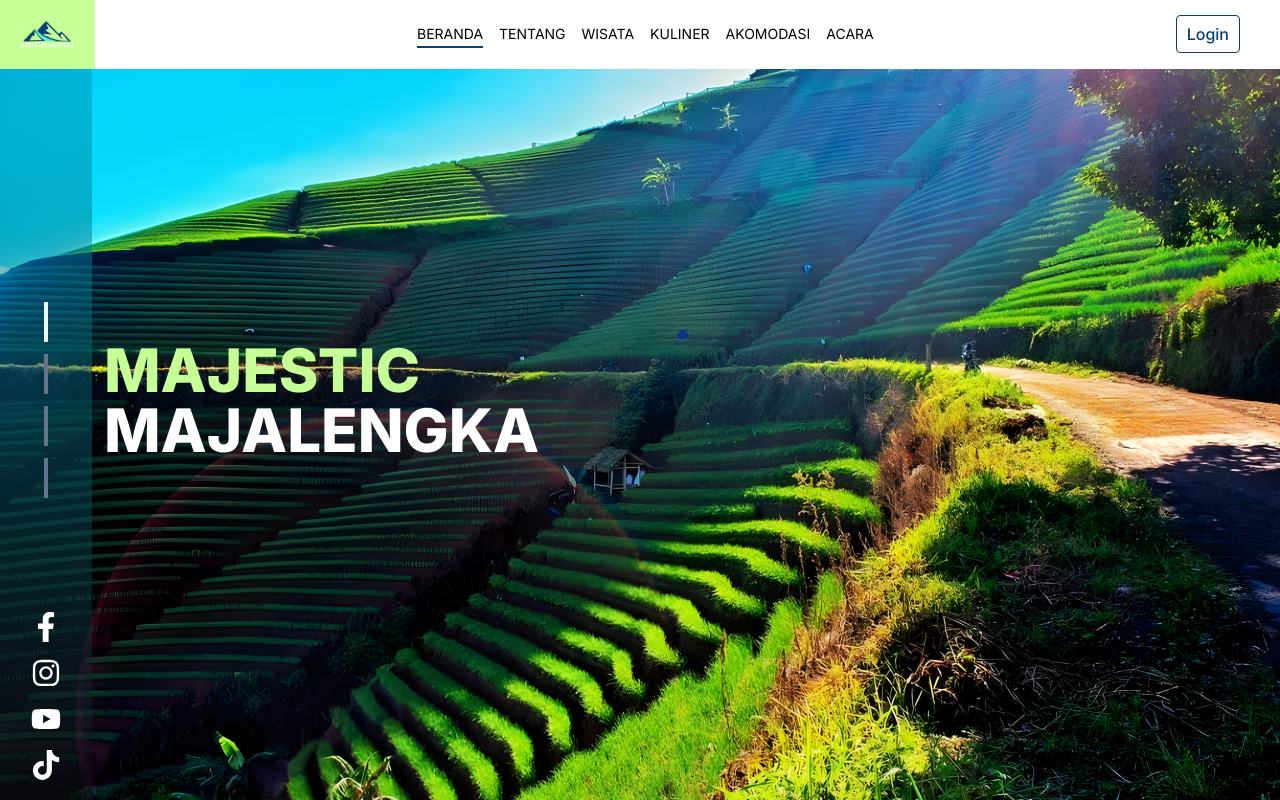
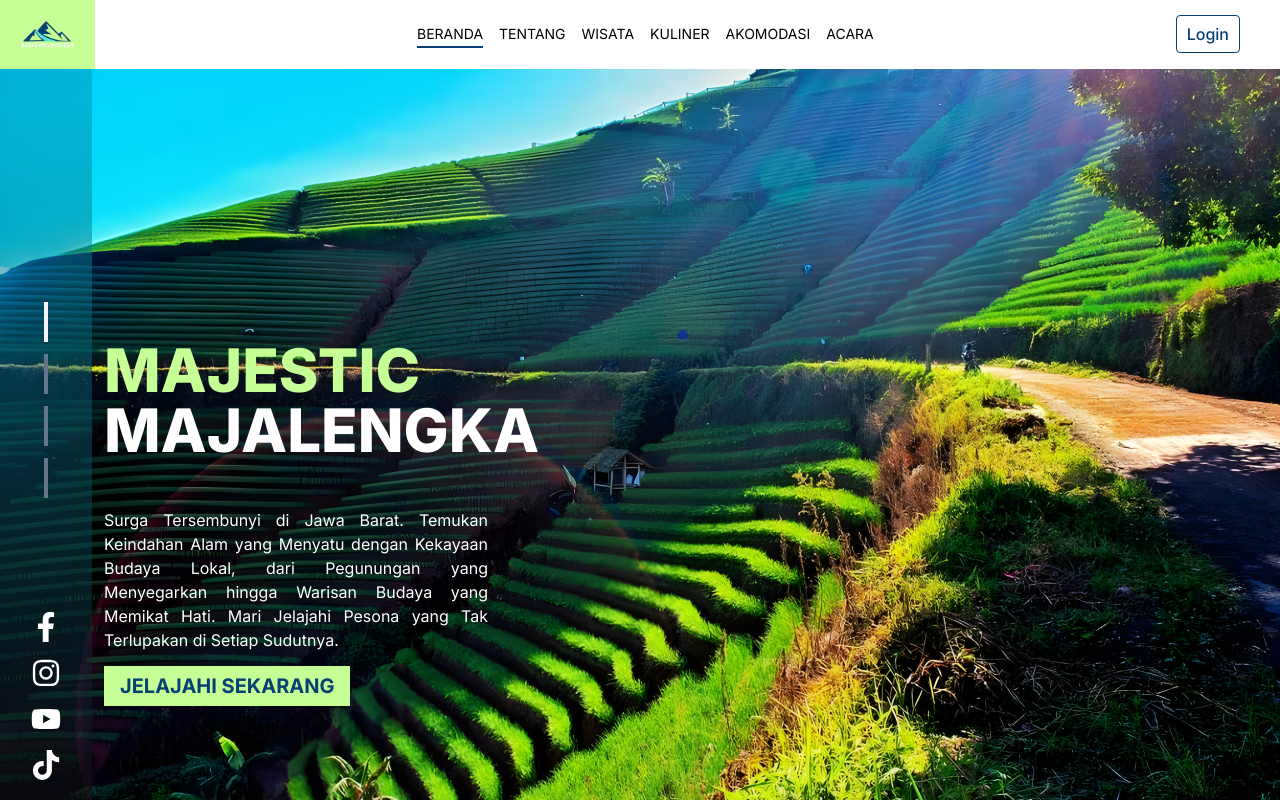
Before and after one commit to zackyhafsa/web-dev-unsil, a Next.js app: page / in a window 1280 px wide. Built offline with nearby package versions, Linux system fonts and the light colour scheme.

Commit message:
menambahkan halaman beranda

```diff
--- a/src/app/(dashboard)/Hero.jsx
+++ b/src/app/(dashboard)/Hero.jsx
@@ -10,10 +10,18 @@ const Hero = () => {
         <div className="p-11 bg-gradient-to-b from-[#01A9C680] to-[#0D0D1480] h-screen hidden md:flex items-center">
           <SideNavbar />
         </div>
-        <div>
-          <h1 className="text-6xl uppercase ml-3 font-extrabold text-primary">
+        <div className="ml-3 mt-60">
+          <h1 className="text-6xl uppercase font-extrabold text-primary">
             Majestic <span className="block text-white">Majalengka</span>
           </h1>
+          <p className="w-96 text-white mt-12 mb-5 text-justify ">
+            Surga Tersembunyi di Jawa Barat. Temukan Keindahan Alam yang Menyatu dengan Kekayaan
+            Budaya Lokal, dari Pegunungan yang Menyegarkan hingga Warisan Budaya yang Memikat Hati.
+            Mari Jelajahi Pesona yang Tak Terlupakan di Setiap Sudutnya.
+          </p>
+          <a href="" className="py-2 px-4 bg-primary text-text-header font-bold text-xl ">
+            JELAJAHI SEKARANG
+          </a>
         </div>
       </div>
     </div>
```
